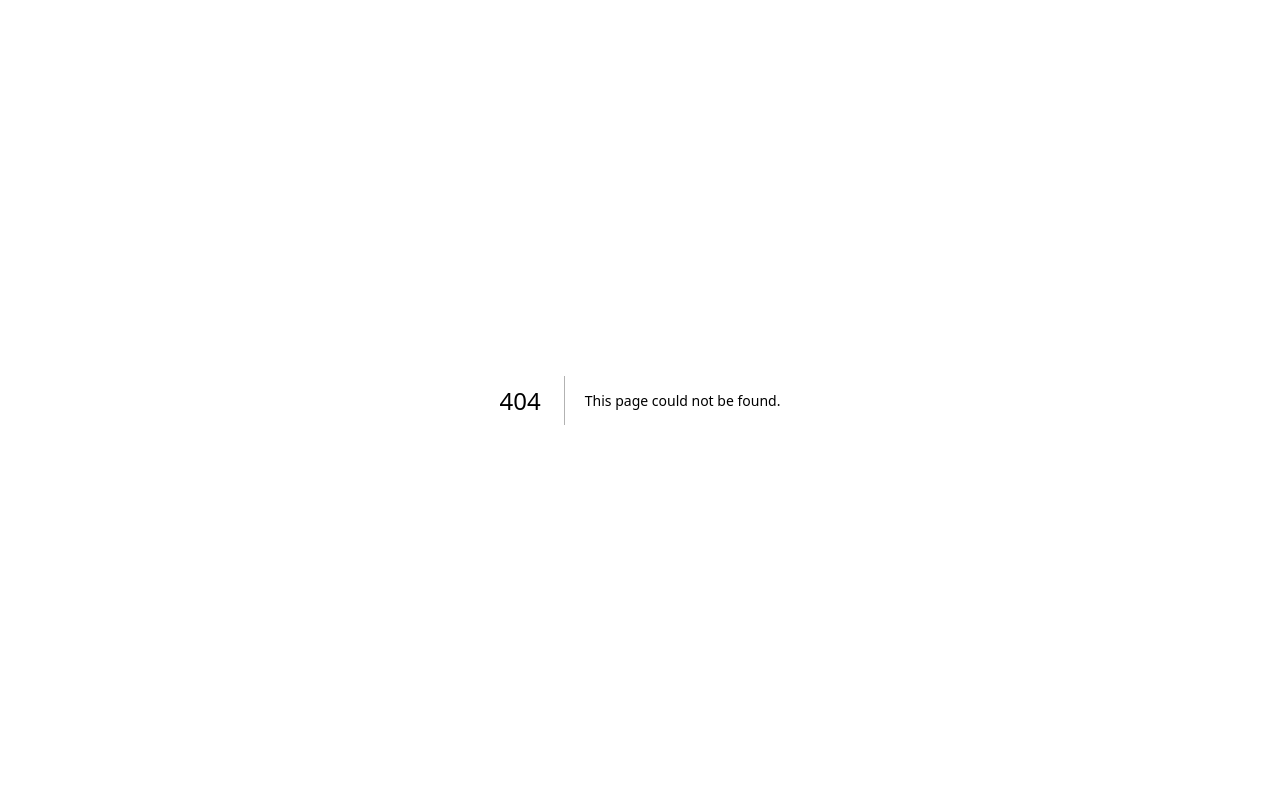
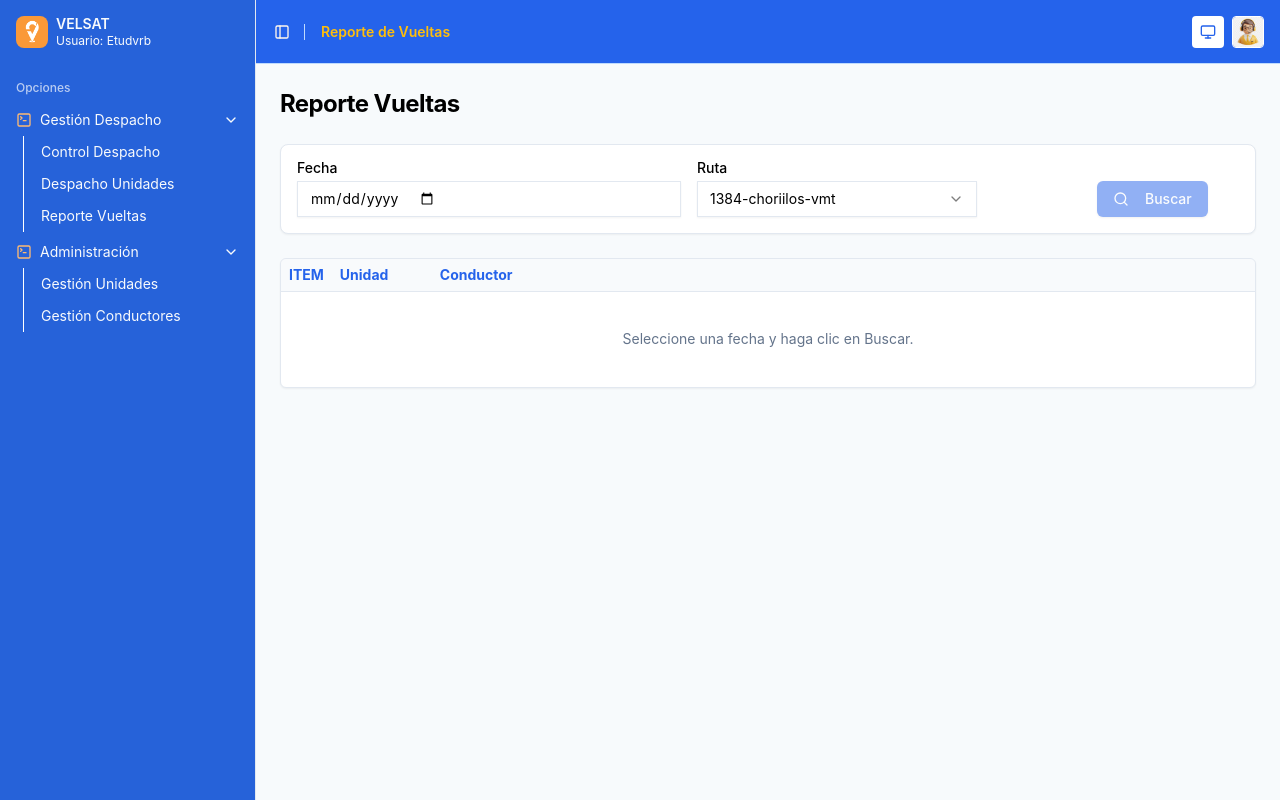
Before and after one commit to CODLuisP/gestionsubvilla, a Next.js app: page /dashboard/reporteVueltas in a window 1280 px wide. Before the commit this address had no page. Built offline with nearby package versions, Linux system fonts and the light colour scheme.

Commit message:
Cambios en gestion villa b reporte vueltas

```diff
--- a/src/app/dashboard/layout.tsx
+++ b/src/app/dashboard/layout.tsx
@@ -51,6 +51,11 @@ const breadcrumbMap: Record<string, { parent: string; current: string }> = {
     current: "Control Despacho",
   },
 
+
+    "/dashboard/reporteVueltas": {
+    parent: "Reporte de Vueltas",
+    current: "Reporte Vueltas",
+  },
 };
 
 export default function Page({ children }: { children: React.ReactNode }) {
--- /dev/null
+++ b/src/app/dashboard/reporteVueltas/page.tsx
@@ -0,0 +1,190 @@
+"use client";
+
+import { useState } from "react";
+import { Search } from "lucide-react";
+import { format } from "date-fns";
+
+import { Button } from "@/components/ui/button";
+import { Input } from "@/components/ui/input";
+import {
+  Select,
+  SelectContent,
+  SelectItem,
+  SelectTrigger,
+  SelectValue,
+} from "@/components/ui/select";
+import {
+  Table,
+  TableBody,
+  TableCell,
+  TableHead,
+  TableHeader,
+  TableRow,
+} from "@/components/ui/table";
+
+interface Despacho {
+  fecini: string;
+  fecfin: string | null;
+}
+
+interface Conductor {
+  nombre: string;
+}
+
+interface VueltaData {
+  codunidad: string;
+  conductor: Conductor;
+  listaDespachos: Despacho[];
+}
+
+export default function ReporteVueltasPage() {
+  const [fecha, setFecha] = useState<string>("");
+  const [ruta, setRuta] = useState<string>("5");
+  const [data, setData] = useState<VueltaData[]>([]);
+  const [loading, setLoading] = useState<boolean>(false);
+  const [hasSearched, setHasSearched] = useState<boolean>(false);
+
+  const handleSearch = async () => {
+    if (!fecha) return;
+
+    setLoading(true);
+    setHasSearched(true);
+    try {
+      // Format date from yyyy-MM-dd to dd/MM/yyyy
+      const [year, month, day] = fecha.split("-");
+      const formattedDate = `${day}/${month}/${year}`;
+
+      // The API requires ruta=5 always, as per instructions
+      const response = await fetch(
+        `https://villa.velsat.pe:8443/api/Caja/vueltas?fecha=${encodeURIComponent(
+          formattedDate
+        )}&ruta=5`
+      );
+
+      if (!response.ok) {
+        throw new Error("Error fetching data");
+      }
+
+      const result = await response.json();
+      setData(result);
+    } catch (error) {
+      console.error("Error:", error);
+      setData([]);
+    } finally {
+      setLoading(false);
+    }
+  };
+
+  // Calculate the maximum number of vueltas to determine table columns
+  const maxVueltas = data.reduce(
+    (max, item) => Math.max(max, item.listaDespachos?.length || 0),
+    0
+  );
+
+  return (
+    <div className="flex flex-col gap-6 p-6">
+      <div className="flex items-center justify-between">
+        <h1 className="text-2xl font-bold tracking-tight">Reporte Vueltas</h1>
+      </div>
+
+      <div className="flex flex-col gap-4 md:flex-row md:items-end bg-white p-4 rounded-lg border shadow-sm">
+        <div className="grid w-full max-w-sm items-center gap-1.5">
+          <label htmlFor="fecha" className="text-sm font-medium leading-none peer-disabled:cursor-not-allowed peer-disabled:opacity-70">
+            Fecha
+          </label>
+          <Input
+            type="date"
+            id="fecha"
+            value={fecha}
+            onChange={(e) => setFecha(e.target.value)}
+          />
+        </div>
+
+        <div className="grid w-full max-w-sm items-center gap-1.5">
+          <label htmlFor="ruta" className="text-sm font-medium leading-none peer-disabled:cursor-not-allowed peer-disabled:opacity-70">
+            Ruta
+          </label>
+          <Select value={ruta} onValueChange={setRuta}>
+            <SelectTrigger id="ruta" className="w-full md:w-[280px]">
+              <SelectValue placeholder="Seleccione ruta" />
+            </SelectTrigger>
+            <SelectContent>
+              <SelectItem value="5">1384-choriilos-vmt</SelectItem>
+            </SelectContent>
+          </Select>
+        </div>
+
+        <Button onClick={handleSearch} disabled={loading || !fecha} className="w-full md:w-auto">
+          {loading ? (
+            "Buscando..."
+          ) : (
+            <>
+              <Search className="mr-2 h-4 w-4" /> Buscar
+            </>
+          )}
+        </Button>
+      </div>
+
+      <div className="rounded-md border bg-white shadow-sm overflow-hidden">
+        <div className="overflow-x-auto">
+          <Table>
+            <TableHeader>
+              <TableRow className="bg-muted/50 hover:bg-muted/50">
+                <TableHead className="w-[50px] text-center font-bold text-primary">ITEM</TableHead>
+                <TableHead className="w-[100px] font-bold text-primary">Unidad</TableHead>
+                <TableHead className="min-w-[200px] font-bold text-primary">Conductor</TableHead>
+                {Array.from({ length: maxVueltas }).map((_, index) => (
+                  <TableHead key={index} className="text-center font-bold text-primary min-w-[120px] bg-blue-50/50 border-l">
+                    Vuelta {index + 1}
+                  </TableHead>
+                ))}
+              </TableRow>
+            </TableHeader>
+            <TableBody>
+              {data.length > 0 ? (
+                data.map((item, index) => (
+                  <TableRow key={index} className="hover:bg-muted/50">
+                    <TableCell className="text-center font-medium text-muted-foreground">
+                      {index + 1}
+                    </TableCell>
+                    <TableCell className="font-medium text-orange-500">
+                      <span className="bg-orange-100 px-2 py-0.5 rounded text-xs font-bold border border-orange-200">
+                        {item.codunidad}
+                      </span>
+                    </TableCell>
+                    <TableCell className="text-sm text-muted-foreground font-medium uppercase">
+                      {item.conductor?.nombre || "-"}
+                    </TableCell>
+                    {Array.from({ length: maxVueltas }).map((_, vIndex) => {
+                      const despacho = item.listaDespachos?.[vIndex];
+                      return (
+                        <TableCell key={vIndex} className="text-center border-l p-0">
+                          {despacho ? (
+                            <div className="flex justify-center items-center h-full w-full py-2 px-1">
+                              <div className="bg-slate-100 text-slate-600 text-xs px-2 py-1 rounded font-mono border border-slate-200 whitespace-nowrap">
+                                {despacho.fecini} {despacho.fecfin ? `- ${despacho.fecfin}` : ""}
+                              </div>
+                            </div>
+                          ) : null}
+                        </TableCell>
+                      );
+                    })}
+                  </TableRow>
+                ))
+              ) : (
+                <TableRow>
+                  <TableCell
+                    colSpan={3 + maxVueltas}
+                    className="h-24 text-center text-muted-foreground"
+                  >
+                    {hasSearched ? "No se encontraron resultados." : "Seleccione una fecha y haga clic en Buscar."}
+                  </TableCell>
+                </TableRow>
+              )}
+            </TableBody>
+          </Table>
+        </div>
+      </div>
+    </div>
+  );
+}
--- a/src/components/app-sidebar.tsx
+++ b/src/components/app-sidebar.tsx
@@ -59,6 +59,10 @@ const data = {
         {
           title: "Despacho Unidades",
           url: "/dashboard/unidades",
+        },
+        {
+          title: "Reporte Vueltas",
+          url: "/dashboard/reporteVueltas",
         },
 
       ],
```
